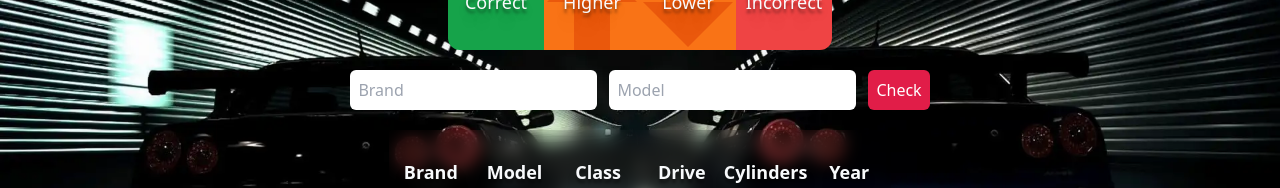
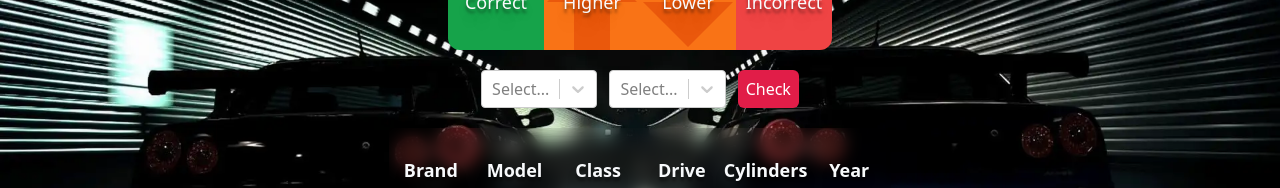
Before and after one commit to Sp3EdQQ/CarDle, a React (Vite) app: page / in a window 1280 px wide. Shown: the part 275-463 px from the top of the page. Built offline with nearby package versions, Linux system fonts and the light colour scheme; no server answers.

Commit message:
feat: react-select and refactor searching input

```diff
--- a/package.json
+++ b/package.json
@@ -15,6 +15,7 @@
     "dotenv": "^16.4.5",
     "react": "^18.3.1",
     "react-dom": "^18.3.1",
+    "react-select": "^5.8.0",
     "tailwind-merge": "^2.4.0"
   },
   "devDependencies": {
--- a/src/components/SearchBar.tsx
+++ b/src/components/SearchBar.tsx
@@ -1,19 +1,22 @@
 import { useMutation, useQuery } from "@tanstack/react-query"
-import { GetMakesRespone, Make } from "../types/makes.ts"
-import { ChangeEvent, useState } from "react"
+import { GetMakesRespone } from "../types/makes.ts"
+import { useState } from "react"
 import { Model } from "../types/models.ts"
+import Select from "react-select"
 
 const buttonClasses = "rounded-md bg-rose-600 text-white py-1 px-2"
 const inputTextClasses = "rounded-md text-black py-2 px-2"
 
 export const SearchBar = () => {
-  const [make, setMake] = useState<Make | undefined>()
+  const [selectedMake, setSelectedMake] = useState<
+    { label: string; value: string } | undefined
+  >()
   const [models, setModels] = useState<Model[] | undefined>()
 
   const { data: makesResponse } = useQuery<GetMakesRespone>({
     queryKey: ["Makes"],
     queryFn: () =>
-      fetch("https://car-api2.p.rapidapi.com/api/makes?direction=desc&sort=id", {
+      fetch("https://car-api2.p.rapidapi.com/api/makes?direction=asc&sort=id", {
         headers: {
           "Content-Type": "application/json",
           "x-rapidapi-host": "car-api2.p.rapidapi.com",
@@ -25,7 +28,7 @@ export const SearchBar = () => {
   const mutation = useMutation({
     mutationFn: () =>
       fetch(
-        `https://car-api2.p.rapidapi.com/api/models?sort=id&make=${make?.name}&year=2019&direction=asc`,
+        `https://car-api2.p.rapidapi.com/api/models?sort=id&make=${selectedMake?.value}&year=2019&direction=asc`,
         {
           headers: {
             "Content-Type": "application/json",
@@ -37,41 +40,29 @@ export const SearchBar = () => {
     onSuccess: data => setModels(data?.data)
   })
 
-  const handleMakeOnChange = (event: ChangeEvent<HTMLInputElement>) => {
-    setMake(
-      makesResponse?.data.filter(({ name }) =>
-        name.toLowerCase().startsWith(event.target.value.toLowerCase())
-      )[0]
-    )
+  const handleModelOnChange = (option: { label: string; value: string }) => {
+    setSelectedMake(option)
     mutation.mutate()
   }
 
-  const handleModelOnChange = (event: ChangeEvent<HTMLInputElement>) => {
-    console.log(
-      models?.filter(({ name }) =>
-        name.toLowerCase().includes(event.target.value.toLowerCase())
-      )
-    )
-  }
+  const makeOptions = makesResponse?.data.map(({ name }) => ({
+    label: name,
+    value: name
+  }))
 
-  console.log(make)
-  console.log(models)
+  const modelOptions = models?.map(({ name }) => ({
+    label: name,
+    value: name
+  }))
 
   return (
     <div className="flex gap-x-3">
-      <input
-        type="text"
-        placeholder="Brand"
-        className={inputTextClasses}
-        onChange={handleMakeOnChange}
-      />
-
-      <input
-        type="text"
-        placeholder="Model"
-        className={inputTextClasses}
+      <Select
+        className="text-black"
+        options={makeOptions}
         onChange={handleModelOnChange}
       />
+      <Select className="text-black" options={modelOptions} />
       <button className={buttonClasses}>Check</button>
     </div>
   )
```
Also changed, not shown: 1 other file (tests, documents, lock files or other folders).
